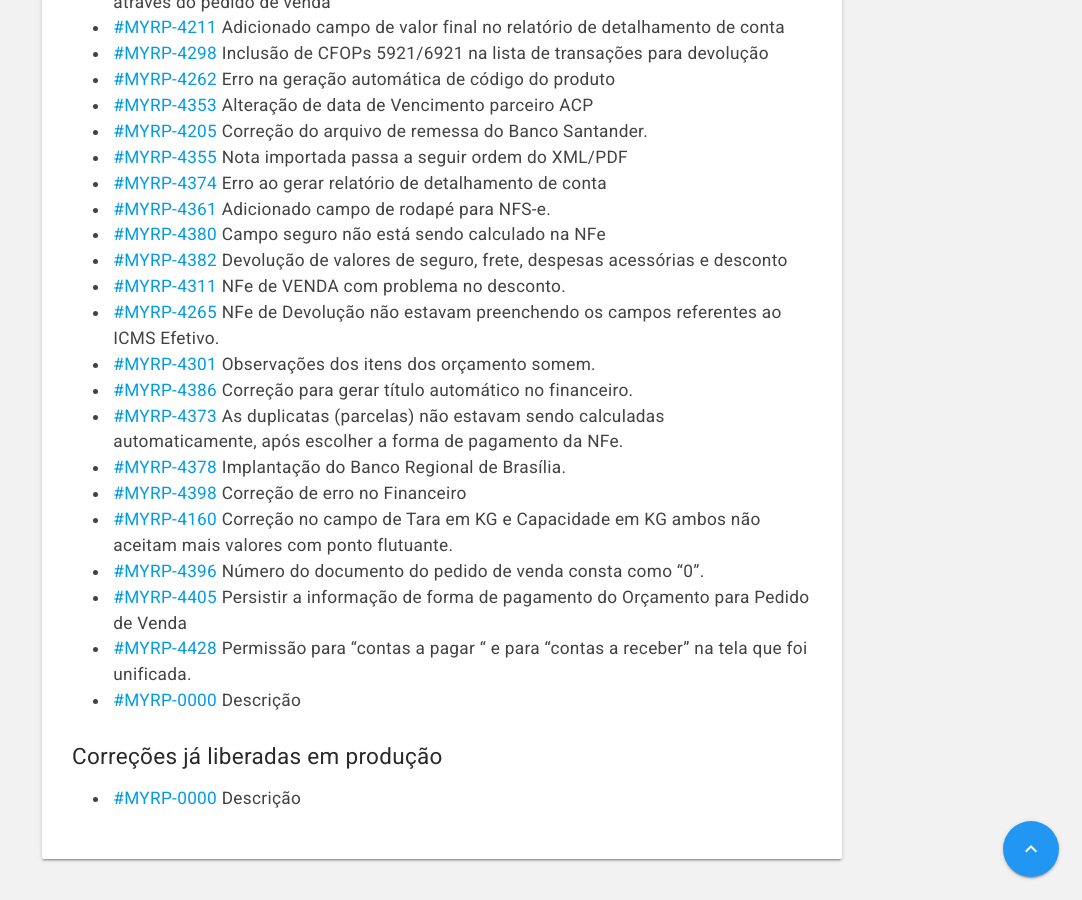
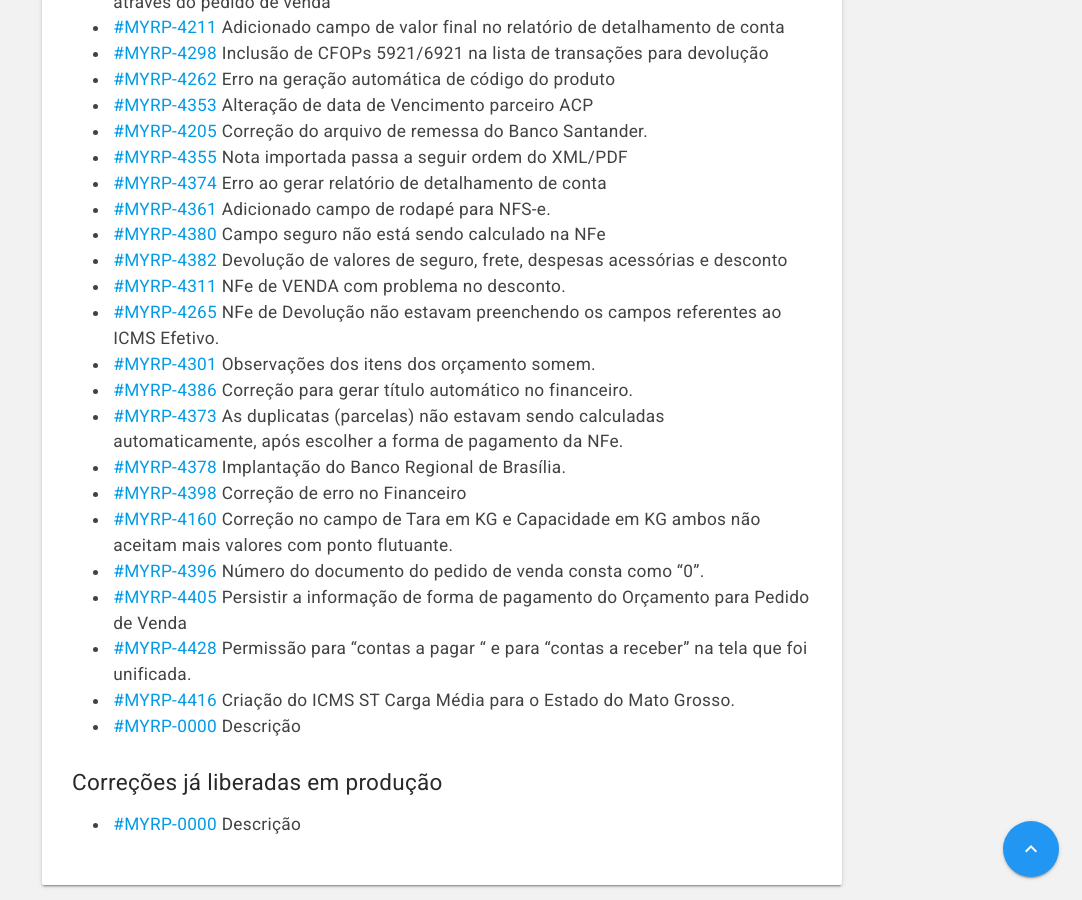
Before and after one commit to myrp-maicon/changelog-myrp, a Jekyll site: the page built from docs/myrp/19.07.01.md, in a window 1280 px wide and 900 px high, scrolled down 674 px. Shown: the whole window, without its empty margins (198-1280 px from the left). Built offline with Jekyll 4.4.1, drawn with Linux system fonts in a browser that asks for light colours; nearby versions of some CDN libraries; our own code applies the rules of GitHub Pages for plain Markdown files; the repository's description, which GitHub fills in, is left out.

Commit message:
AD:MYRP-4416
Criação do ICMS ST Carga Média para o Estado do Mato Grosso.

```diff
--- a/docs/myrp/19.07.01.md
+++ b/docs/myrp/19.07.01.md
@@ -32,6 +32,7 @@
 * [#MYRP-4396](https://devmyrp.atlassian.net/browse/MYRP-4396) Número do documento do pedido de venda consta como "0".
 * [#MYRP-4405](https://devmyrp.atlassian.net/browse/MYRP-4405) Persistir a informação de forma de pagamento do Orçamento para Pedido de Venda
 * [#MYRP-4428](https://devmyrp.atlassian.net/browse/MYRP-4428) Permissão para "contas a pagar " e para "contas a receber" na tela que foi unificada.
+* [#MYRP-4416](https://devmyrp.atlassian.net/browse/MYRP-4416) Criação do ICMS ST Carga Média para o Estado do Mato Grosso.
 * [#MYRP-0000](https://devmyrp.atlassian.net/browse/MYRP-0000) Descrição
 
 
```
